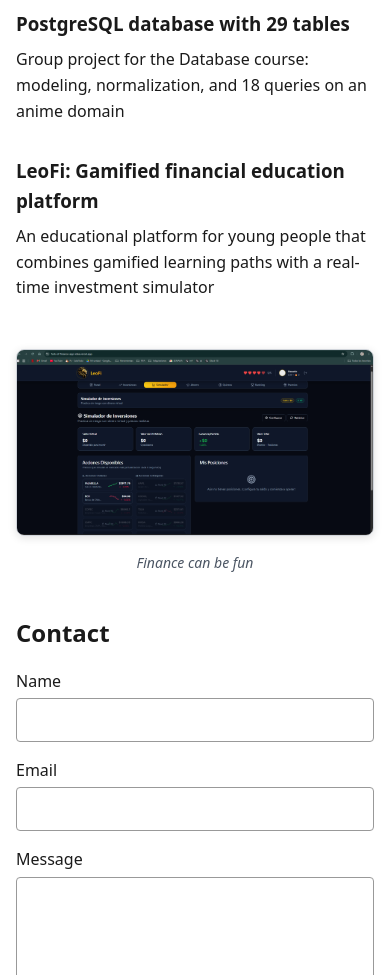
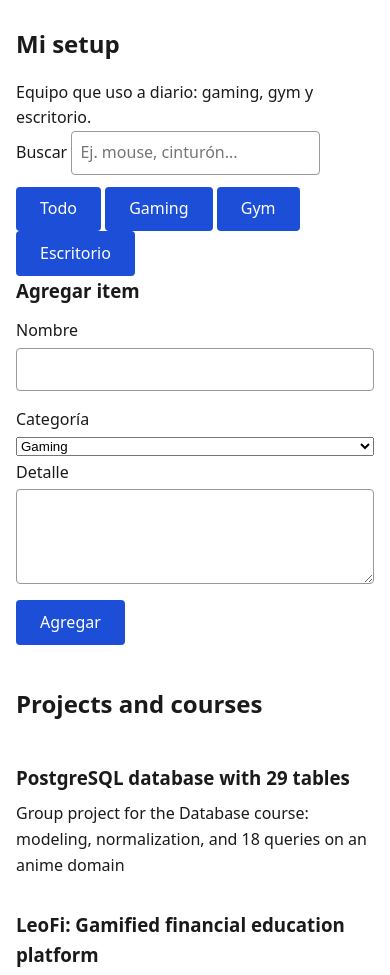
Before and after one commit to Sarnolds18/webtech-lab-01, a plain HTML site: page index.html in a window 390 px wide. Shown: the part 800-1775 px from the top of the page. Drawn offline with Linux system fonts and the light colour scheme.

Commit message:
JS lab02: coleccion, form y toggle

```diff
--- a/index.html
+++ b/index.html
@@ -9,6 +9,7 @@
 
     <title>Santiago Arnolds — Civil Engineering in Computer Science</title>
     <link rel="stylesheet" href="styles.css">
+    <script src="script.js" defer></script>
 
 </head>
 
@@ -25,12 +26,15 @@
 
             <li><a href="#about-me">About me</a></li>
             <li><a href="#skills">Skills</a></li>
+            <li><a href="#gear">Setup</a></li>
             <li><a href="#projects">Projects</a></li>
             <li><a href="#contact">Contact</a></li>
 
         </ul>
 
     </nav>
+
+    <button type="button" id="theme-toggle" class="theme-toggle" aria-pressed="false">🌙 Modo oscuro</button>
 
 </header>
 
@@ -60,6 +64,54 @@
             <li>Git</li>
 
         </ul>
+    </section>
+
+
+    <section id="gear">
+
+        <h2>Mi setup</h2>
+        <p>Equipo que uso a diario: gaming, gym y escritorio.</p>
+
+        <div class="gear-controls">
+
+            <div class="gear-search-field">
+                <label for="gear-search">Buscar</label>
+                <input type="search" id="gear-search" name="gear-search" placeholder="Ej. mouse, cinturón...">
+            </div>
+
+            <div class="category-filter" role="group" aria-label="Filtrar por categoría">
+                <button type="button" data-category="all" class="active" aria-pressed="true">Todo</button>
+                <button type="button" data-category="Gaming" aria-pressed="false">Gaming</button>
+                <button type="button" data-category="Gym" aria-pressed="false">Gym</button>
+                <button type="button" data-category="Escritorio" aria-pressed="false">Escritorio</button>
+            </div>
+
+        </div>
+
+        <ul id="gear-list" class="gear-list"></ul>
+        <p id="gear-empty" class="empty-message" hidden>Ningún item coincide con tu búsqueda.</p>
+
+        <form id="gear-form" class="gear-form">
+
+            <h3>Agregar item</h3>
+
+            <label for="gear-name">Nombre</label>
+            <input type="text" id="gear-name" name="gear-name" required>
+
+            <label for="gear-category-input">Categoría</label>
+            <select id="gear-category-input" name="gear-category-input">
+                <option value="Gaming">Gaming</option>
+                <option value="Gym">Gym</option>
+                <option value="Escritorio">Escritorio</option>
+            </select>
+
+            <label for="gear-detail-input">Detalle</label>
+            <textarea id="gear-detail-input" name="gear-detail-input" rows="3" required></textarea>
+
+            <button type="submit">Agregar</button>
+
+        </form>
+
     </section>
 
 
@@ -97,17 +149,22 @@
 
         <h2>Contact</h2>
 
-        <form>
+        <form id="contact-form" novalidate>
             <label for="name">Name</label>
-            <input type="text" id="name" name="name">
+            <input type="text" id="name" name="name" aria-describedby="name-error">
+            <span id="name-error" class="error-message" aria-live="polite"></span>
 
             <label for="email">Email</label>
-            <input type="email" id="email" name="email">
+            <input type="email" id="email" name="email" aria-describedby="email-error">
+            <span id="email-error" class="error-message" aria-live="polite"></span>
 
             <label for="message">Message</label>
-            <textarea id="message" name="message" rows="5"></textarea>
+            <textarea id="message" name="message" rows="5" aria-describedby="message-error"></textarea>
+            <span id="message-error" class="error-message" aria-live="polite"></span>
 
             <button type="submit">Send</button>
+
+            <p id="form-status" role="status"></p>
 
         </form>
 
```
